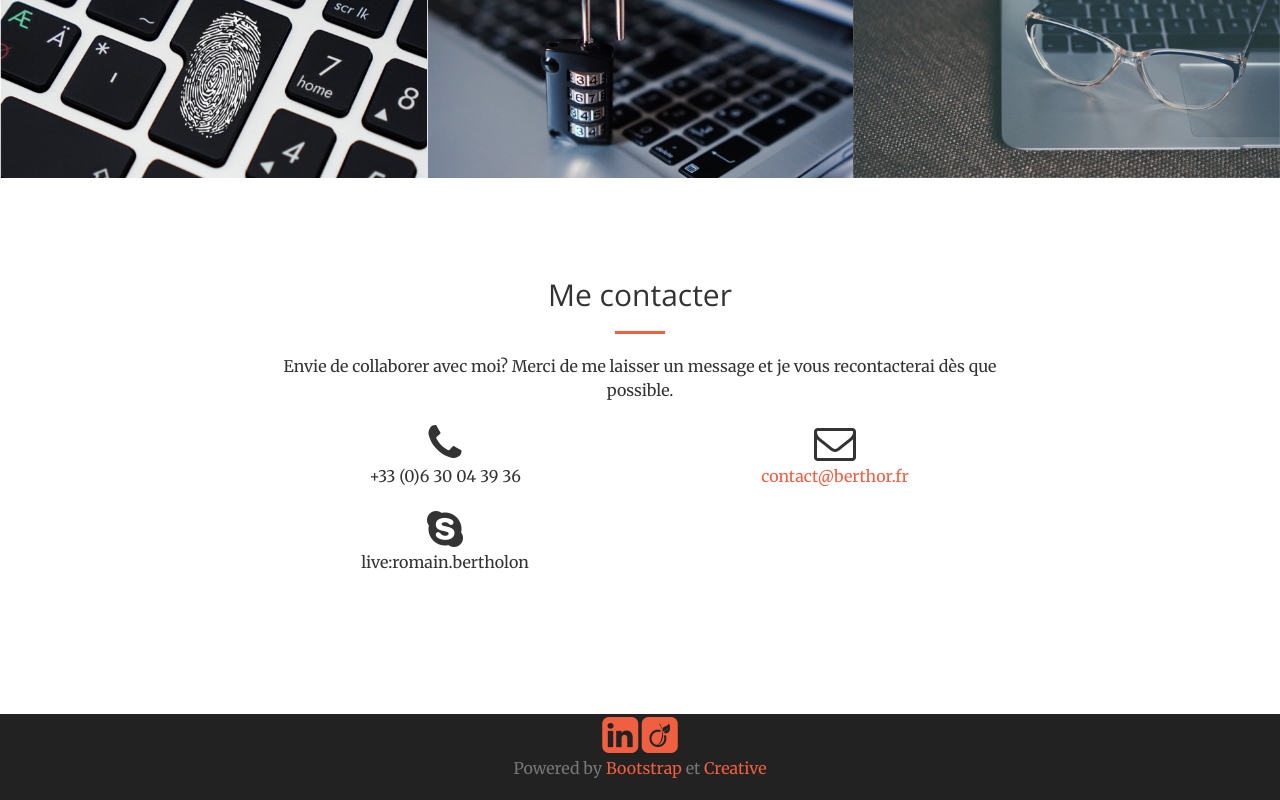
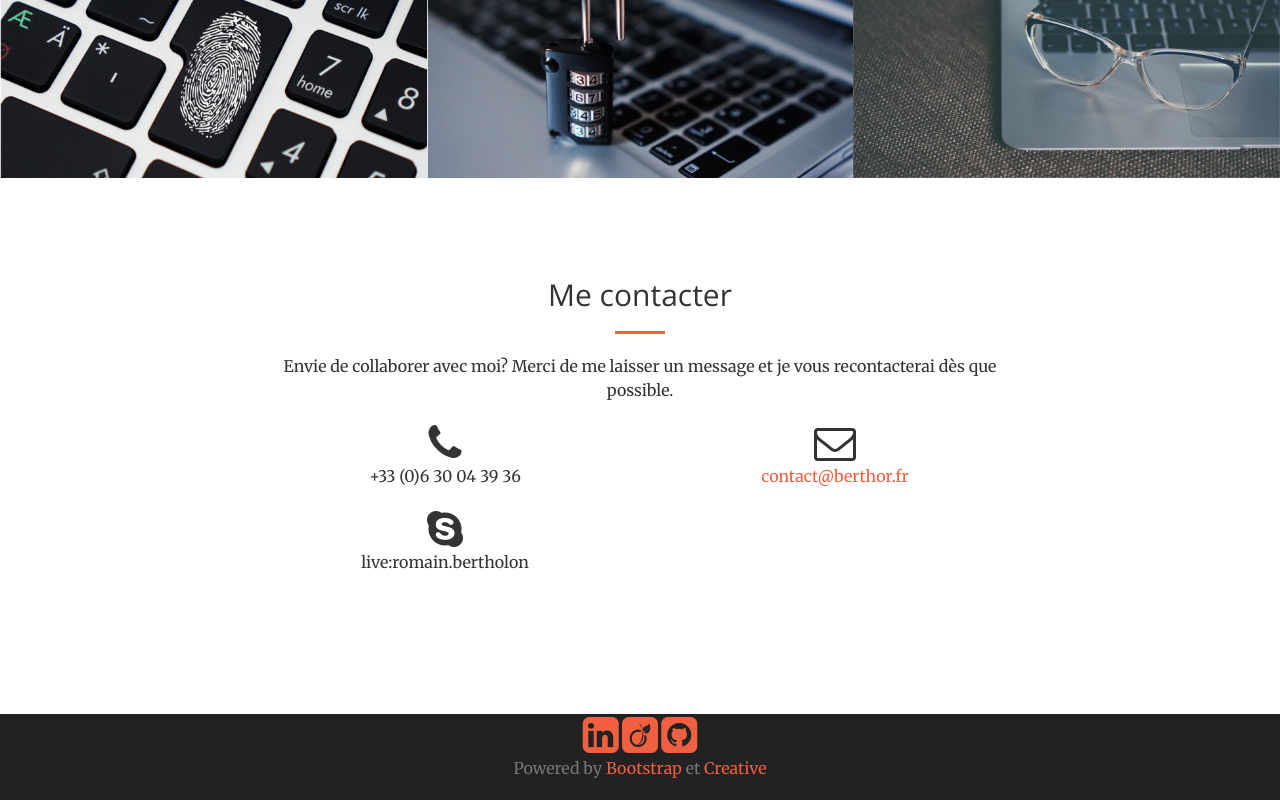
Before and after one commit to romainbe/web, a website: page fr/index.html in a window 1280 px wide. Shown: the part 3120-3920 px from the top of the page. Drawn offline with nearby package versions, Linux system fonts and the light colour scheme.

Commit message:
* Update favicon * add link to github profile

```diff
--- a/fr/index.html
+++ b/fr/index.html
@@ -407,8 +407,9 @@
         <div class="container text-center">
             <div class="row">
                 <div >
-                    <a href="https://www.linkedin.com/in/romain-bertholon-25b88618"><i class="fa fa-linkedin-square fa-3x sr-contact"></i></a>
-                    <a href="https://fr.viadeo.com/fr/profile/romain.bertholon"><i class="fa fa-viadeo-square fa-3x sr-contact"></i></a>
+                    <a href="https://www.linkedin.com/in/romain-bertholon-25b88618"><i class="fa fa-linkedin-square fa-3x sr-icons"></i></a>
+                    <a href="https://fr.viadeo.com/fr/profile/romain.bertholon"><i class="fa fa-viadeo-square fa-3x sr-icons"></i></a>
+                    <a href="https://github.com/romainbe/"><i class="fa fa-github-square fa-3x sr-icons"></i></a>
                 </div>
             </div>
             <div>
```
Also changed, not shown: index.html (+3 -2 lines), img/cross.png.
